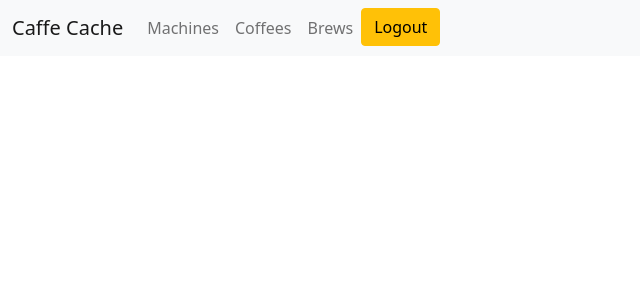
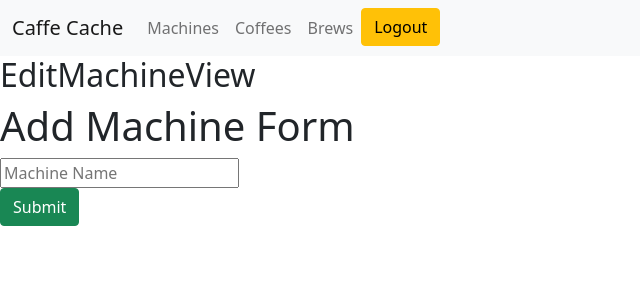
Before and after one commit to DerekMalone/Caffe-Cache, a React (Create React App) app in the folder caffe-cache-client/: page /EditMachine/1 in a window 1280 px wide. Shown: the top 300 px of the page, without its empty margins (0-640 px from the left). Built offline with nearby package versions, Linux system fonts and the light colour scheme; no server answers; sample sign-in values are in the browser's storage.

Commit message:
MachinesView, MachineComponent, MachineDetailView, MachineForm, & MachineEdit set up

```diff
--- a/caffe-cache-client/src/components/MachineComponent.js
+++ b/caffe-cache-client/src/components/MachineComponent.js
@@ -1,19 +1,25 @@
 import React from 'react';
+import { useNavigate } from 'react-router-dom';
 import { Button, Card, CardTitle } from 'reactstrap';
 
 export const MachineComponent = ({ machine }) => {
+  const navigate = useNavigate();
+
+  const onClickNav = () => {
+    navigate(`/EditMachine/${machine.id}`)
+  }
 
   return (
     <>
     <Card body color="warning" outline>
-        <CardTitle tag="h5">{machine.name}</CardTitle>
-        {/* <Link
-          to={`/editteam/${team.firebaseKey}`}
+        <CardTitle tag="h5" onClick={() => navigate(`/Machine/Detail/${machine.id}`)}>{machine.name}</CardTitle>
+        <Button
           type="button"
           className="btn btn-info"
+          onClick={onClickNav}
         >
-          Edit Team
-        </Link> */}
+          Edit Machine
+        </Button>
         <Button
           type="button"
           className="btn btn-outline-danger"
--- a/caffe-cache-client/src/components/MachineForm.js
+++ b/caffe-cache-client/src/components/MachineForm.js
@@ -1,6 +1,7 @@
 import React, { useEffect, useState } from 'react'
 import { useNavigate, useParams } from 'react-router-dom';
 import auth from '../data/auth/firebaseConfig';
+import { getMachineById, addMachine, editMachine } from '../data/machineData'
 
 const initialState = {
     name: '',
@@ -15,12 +16,12 @@ export const MachineForm = () => {
 
   useEffect(() => {
     if (machineId) {
-      // getMachineById().then((machineObj) => {
-          // setFormInput({
-            // name: machineObj.name,
-            // userId: machineObj.userId,
-          // });
-      // });
+      getMachineById(machineId).then((machineObj) => {
+          setFormInput({
+            name: machineObj.name,
+            userId: machineObj.userId,
+          });
+      });
     }
     else{
       const currentUID = auth.currentUser?.uid;
@@ -29,18 +30,50 @@ export const MachineForm = () => {
     }
   }, [])
 
-  const handleSubmit = () => {
+  const resetForm = () => {
+    setFormInput({...initialState});
+  };
 
-  }
+  const handleSubmit = (e) => {
+    e.preventDefault();
+    if (machineId) {
+      editMachine(machineId, formInput).then(() => {
+        resetForm();
+        navigate('/');
+      })
+    } else {
+      addMachine({ ...formInput, userId: uid }).then(() => {
+          resetForm();
+          navigate('/');
+      });
+    }
+  };
+
+  const handleChange = (e) => {
+    const { name, value } = e.target;
+    setFormInput((preState) => ({
+      ...preState,
+      [name]: value,
+    }));
+  };
 
   return (
   <>
     <h1>Add Machine Form</h1>
     <form onSubmit={handleSubmit}>
-      <input
+      <div>
+        <input
         type='text'
-
-      />
+        name='name'
+        value={formInput.name || ''}
+        onChange={handleChange}
+        placeholder='Machine Name'
+        required
+        />
+      </div>
+      <button type='submit' className='btn btn-success'>
+        Submit
+      </button>
     </form>
   </>
   )
--- a/caffe-cache-client/src/data/machineData.js
+++ b/caffe-cache-client/src/data/machineData.js
@@ -1,3 +1,4 @@
+import { async } from '@firebase/util';
 import axios from 'axios';
 import databaseConfig from './auth/apiKeys';
 
@@ -9,8 +10,28 @@ const getMachinesByUid = async (userUID) => {
  return machinesData;
 };
 
-const getMachineById = (uid) => new Promise ((resolve, reject) => {
+const getMachineById = async (uid) => {
+  const machineObj = await axios.get(`${dbUrl}/Machine/Detail/${uid}`)
+  const machineData = machineObj.data;
+  return machineData;
+};
 
+const addMachine = (machineObj) => new Promise ((resolve, reject) => {
+    axios.post(`${dbUrl}/Machine`, machineObj)
+    .then((response) => {
+        if (response.status > 300 || response.status < 200) {
+            throw new Error(response.status);
+        } else {
+            resolve();
+        }
+    })
+    .catch(reject);
 })
 
-export { getMachinesByUid , getMachineById }
+const editMachine = (machineId, machineObj) => new Promise ((resolve, reject) => {
+    axios.put(`${dbUrl}/Machine/Edit/${machineId}`, machineObj)
+    .then(() => getMachinesByUid(machineObj.userId).then(resolve))
+    .catch(reject);
+});
+
+export { getMachinesByUid , getMachineById, addMachine, editMachine }
--- a/caffe-cache-client/src/routes/index.js
+++ b/caffe-cache-client/src/routes/index.js
@@ -1,7 +1,7 @@
 import React from 'react'
 import { Routes, Route } from 'react-router-dom';
 import { MachineForm } from '../components';
-import { HomeView, MachinesView } from '../views';
+import { EditMachineView, HomeView, MachineDetailView, MachinesView } from '../views';
 
 export const AppRoutes = ({ userUID }) => {
   return (
@@ -10,6 +10,8 @@ export const AppRoutes = ({ userUID }) => {
             <Route path='/' element={<HomeView userUID={userUID}/>} />
             <Route path='/Machines' element={<MachinesView userUID={userUID} />} />
             <Route path='/MachineForm' element={<MachineForm />} /> {/* userUID={userUID} */}
+            <Route path='/EditMachine/:machineId' element={<EditMachineView />} /> {/* userUID={userUID} */}
+            <Route path='/Machine/Detail/:machineId' element={<MachineDetailView />} />
         </Routes>
     </>
   )
--- a/caffe-cache-client/src/views/EditMachineView.js
+++ b/caffe-cache-client/src/views/EditMachineView.js
@@ -1,7 +1,22 @@
-import React from 'react'
+import React, { useState, useEffect } from 'react'
+import { useParams } from 'react-router-dom'
+import { MachineForm } from '../components';
+import { getMachineById } from '../data';
 
 export const EditMachineView = () => {
+  const [ machine, setMachine ] = useState();
+  const { machineId } = useParams();
+
+  useEffect(() => {
+    getMachineById(machineId).then(setMachine);
+  }, []);
+
   return (
-    <div>EditMachineView</div>
+    <>
+    <h2>EditMachineView</h2>
+    <div>
+      <MachineForm machine={machine} />
+    </div>
+    </>
   )
 }
--- a/caffe-cache-client/src/views/MachineDetailView.js
+++ b/caffe-cache-client/src/views/MachineDetailView.js
@@ -1,7 +1,20 @@
-import React from 'react'
+import React, { useEffect, useState } from 'react'
+import { useParams } from 'react-router-dom';
+import { getMachineById } from '../data';
 
 export const MachineDetailView = () => {
+  const { machineId } = useParams();
+  const [machine, setMachine] = useState({});
+
+  useEffect(() => {
+    getMachineById(machineId).then(setMachine)
+  }, [])
+
+
   return (
+    <>
     <div>MachineDetailView</div>
+    <h3>{machine.name}</h3>
+    </>
   )
 }
--- a/caffe-cache-client/src/views/MachinesView.js
+++ b/caffe-cache-client/src/views/MachinesView.js
@@ -1,18 +1,14 @@
 import React, { useEffect, useState } from "react";
 import { MachineComponent } from "../components";
 import { getMachinesByUid } from "../data/index";
-// import getCurrentUserUid from '../data/userHelper';
 
 export const MachinesView = ({ userUID }) => {
   const [machines, setMachines] = useState([]);
-  // const [uid, setUID] = useState(null);
 
   useEffect(() => {
-    // getCurrentUserUid().then(setUID);
     getMachinesByUid(userUID).then((machineArray) =>
       setMachines(machineArray)
     );
-    console.log(userUID);
   }, []);
 
   return (
```
